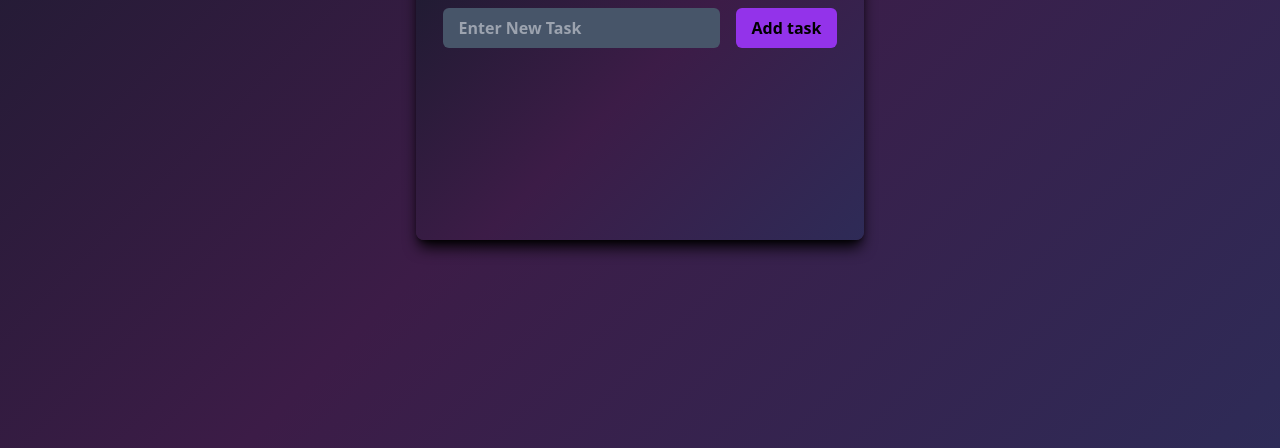
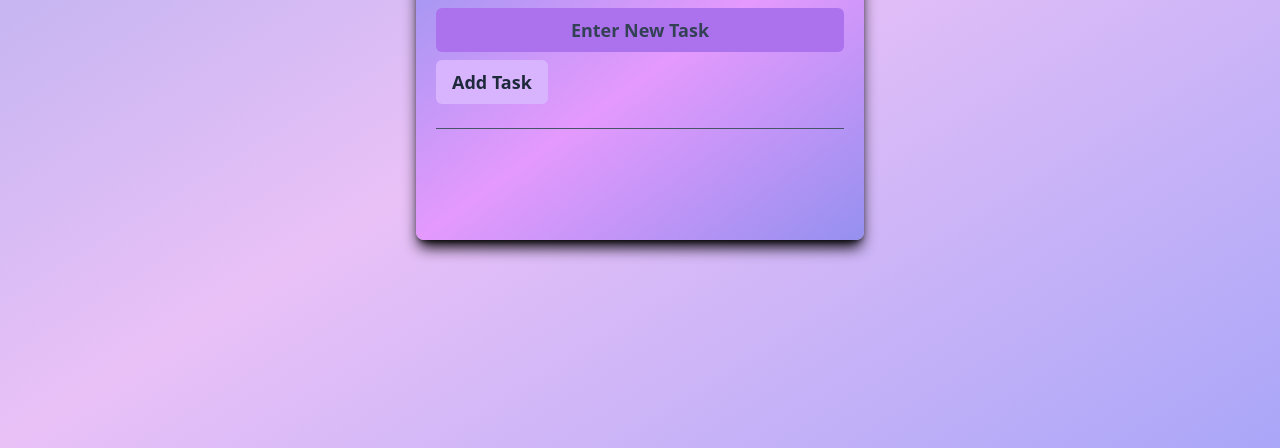
Before and after one commit to Chirag-Arora2023/todo-app-vanilla-js, a website built with Vite: page index.html in a window 1280 px wide. Shown: the part 352-800 px from the top of the page. Built offline with nearby package versions, Linux system fonts and the light colour scheme.

Commit message:
update UI

```diff
--- a/index.html
+++ b/index.html
@@ -10,11 +10,11 @@
     <div class="container">
       <h1 class="heading">ToDo App</h1>
       <!-- Input form -->
-       <form id="task-form" class="border-b border-slate-600 pb-6">
-        <input type="text" class="text-input-field" id="text-input" placeholder="Enter new task" autocapitalize="words">
-        <button type="submit" class="btn min-w-24 ">Add task</button>
+       <form id="task-form" class="form">
+        <input type="text" class="text-input-field" id="text-input" placeholder="Enter new task" >
+        <button type="submit" class="btn w-full">Add task</button>
        </form>
-       <ul id="task-list" class="list w-full space-y-4">
+       <ul id="task-list" class="list">
 
        </ul>
     </div>
--- a/style.css
+++ b/style.css
@@ -3,38 +3,43 @@
 @tailwind utilities;
 
 body {
-  background: linear-gradient(135deg, #1a1b2e, #3c1c47, #2e2b57);
-  @apply lg:pt-16 dark:bg-slate-900 dark:text-gray-200 min-h-screen flex justify-center items-center
+  @apply pt-8 lg:pt-16 bg-gradient-to-br from-[#aaaced] via-[#e9c1f7] to-[#aaa6f8] dark:from-[#1a1b2e] dark:via-[#3c1c47] dark:to-[#2e2b57] text-slate-800 dark:text-gray-200 min-h-screen flex justify-center items-center lg:text-lg
 }
 
 .container {
-  background: linear-gradient(135deg, #1a1b2e, #3c1c47, #2e2b57);
-  @apply w-11/12 max-w-md p-5 space-y-3 dark:bg-slate-800 rounded-lg min-h-80 shadow-lg shadow-black flex flex-col items-center
+  background: linear-gradient(135deg, #585a99, #9446ad, #6762c4);
+  /* background: linear-gradient(135deg, #23243d, #4f255d, #3b3870); */
+  @apply w-11/12 max-w-md p-5 space-y-3  rounded-lg min-h-80 shadow-lg shadow-black flex flex-col items-center bg-gradient-to-br from-[#9497ef] via-[#e499fd] to-[#9590ef] dark:from-[#333458] dark:via-[#5c2b6c] dark:to-[#454283]
 }
 .heading {
+  text-shadow: 1px 2px 4px gray;;
   @apply text-4xl font-bold mb-4
 }
 
-form {
-  @apply w-full flex justify-center items-center gap-4
+.form {
+  @apply w-full flex flex-wrap gap-2 justify-between items-center md:gap-2 border-b border-slate-600 pb-6
 }
 
 .text-input-field {
-  @apply px-4 py-2 rounded-md font-semibold duration-100 bg-slate-600 capitalize
+  @apply w-full px-4 py-2 bg-[#ac72ed] dark:bg-[#341b46] placeholder:text-slate-700 dark:placeholder:text-slate-400 rounded-md font-semibold duration-100 capitalize text-center
 }
 
 .btn {
-  @apply bg-purple-600 px-4 py-2 rounded-md font-semibold duration-100 hover:scale-105 active:animate-ping
+  @apply bg-purple-300 dark:bg-purple-600 px-4 py-2 rounded-md font-bold duration-100 hover:scale-105 active:animate-ping capitalize
 }
 
 .completed {
-  @apply line-through text-slate-400
+  @apply line-through text-slate-600 dark:text-slate-400
 }
 
 .flex-between {
   @apply flex justify-between items-center
 }
 
+.list{
+  @apply w-full space-y-4
+}
 .list-item {
-  @apply  flex p-3 border dark:bg-slate-700 border-gray-500 rounded-md justify-between items-center my-2 hover:bg-purple-800 cursor-pointer hover:scale-x-[1.03] duration-100 select-none font-medium capitalize
+  /* background: linear-gradient(135deg, #1a1b2e, #361741, #2e2b57); */
+  @apply  flex p-3 border bg-[#ac72ed] dark:bg-[#341b46] border-gray-500 rounded-md justify-between items-center my-2  cursor-pointer hover:scale-x-[1.03] duration-100 select-none font-bold capitalize backdrop:blur-sm hover:bg-purple-400 dark:hover:bg-purple-800
 }
```
